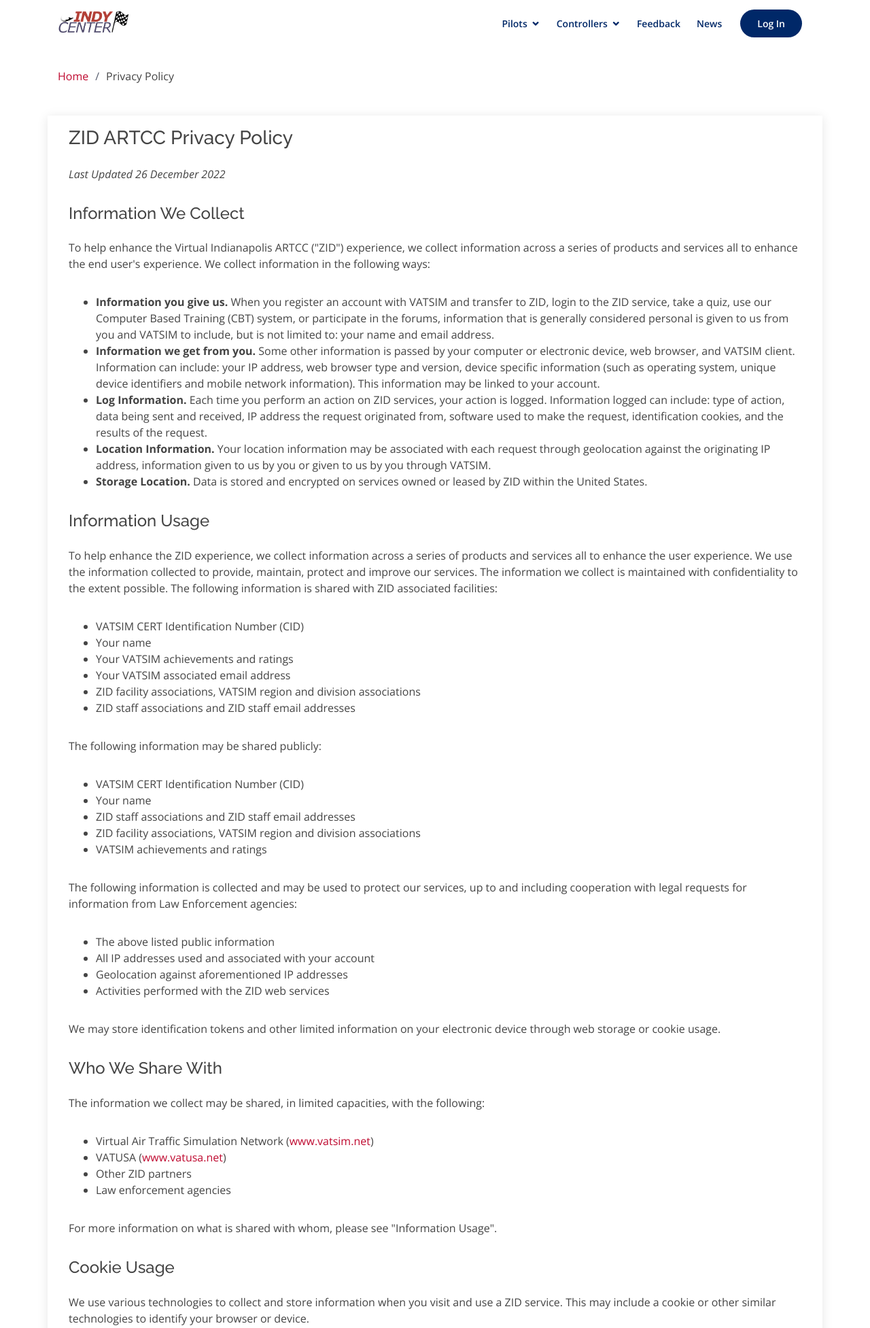
After one commit to zid-wm/zid-web, a Django app: page /privacy-policy/ in a window 1280 px wide. The commit adds this page. Shown: the top 1953 px of the page at 68% size. Run offline with Django 3.2, Linux system fonts and the light colour scheme; parts of the project's set-up code (start-up, migrations or seed data) failed here and were passed over; some libraries are stand-ins or nearby versions.

Commit message:
Add privacy policy

```diff
--- /dev/null
+++ b/apps/views/templates/privacy_policy.html
@@ -0,0 +1,125 @@
+{% extends 'mainTemplate.html' %}
+
+{% block breadcrumbs %}
+<li><a href="/">Home</a></li>
+<li>Privacy Policy</li>
+{% endblock %}
+
+{% block body %}
+<section id="about" class="about">
+    <div class="container">
+        <div class="row m-3 pt-3">
+            <h3>ZID ARTCC Privacy Policy</h3>
+        </div>
+        <div class="row m-3">
+            <p><i>Last Updated 26 December 2022</i></p>
+        </div>
+
+        <div class="row m-3">
+            <h4>Information We Collect</h4>
+        </div>
+        <div class="row m-3">
+            <p>To help enhance the Virtual Indianapolis ARTCC ("ZID") experience, we collect information across a series of products and services all to enhance the end user's experience. We collect information in the following ways:</p>
+        </div>
+        <div class="row m-3">
+            <ul>
+                <li><strong>Information you give us.</strong> When you register an account with VATSIM and transfer to ZID, login to the ZID service, take a quiz, use our Computer Based Training (CBT) system, or participate in the forums, information that is generally considered personal is given to us from you and VATSIM to include, but is not limited to: your name and email address.</li>
+                <li><strong>Information we get from you.</strong> Some other information is passed by your computer or electronic device, web browser, and VATSIM client. Information can include: your IP address, web browser type and version, device specific information (such as operating system, unique device identifiers and mobile network information). This information may be linked to your account.</li>
+                <li><strong>Log Information.</strong> Each time you perform an action on ZID services, your action is logged. Information logged can include: type of action, data being sent and received, IP address the request originated from, software used to make the request, identification cookies, and the results of the request.</li>
+                <li><strong>Location Information.</strong> Your location information may be associated with each request through geolocation against the originating IP address, information given to us by you or given to us by you through VATSIM.</li>
+                <li><strong>Storage Location.</strong> Data is stored and encrypted on services owned or leased by ZID within the United States.</li>
+            </ul>
+        </div>
+
+        <div class="row m-3">
+            <h4>Information Usage</h4><br/>
+        </div>
+        <div class="row m-3">
+            <p>To help enhance the ZID experience, we collect information across a series of products and services all to enhance the user experience. We use the information collected to provide, maintain, protect and improve our services. The information we collect is maintained with confidentiality to the extent possible. The following information is shared with ZID associated facilities:</p>
+        </div>
+        <div class="row m-3">
+            <ul>
+                <li>VATSIM CERT Identification Number (CID)</li>
+                <li>Your name</li>
+                <li>Your VATSIM achievements and ratings</li>
+                <li>Your VATSIM associated email address</li>
+                <li>ZID facility associations, VATSIM region and division associations</li>
+                <li>ZID staff associations and ZID staff email addresses</li>
+            </ul>
+        </div>
+        <div class="row m-3">
+            <p>The following information may be shared publicly:</p>
+        </div>
+        <div class="row m-3">
+            <ul>
+                <li>VATSIM CERT Identification Number (CID)</li>
+                <li>Your name</li>
+                <li>ZID staff associations and ZID staff email addresses</li>
+                <li>ZID facility associations, VATSIM region and division associations</li>
+                <li>VATSIM achievements and ratings</li>
+            </ul>
+        </div>
+        <div class="row m-3">
+            <p>The following information is collected and may be used to protect our services, up to and including cooperation with legal requests for information from Law Enforcement agencies:</p>
+        </div>
+        <div class="row m-3">
+            <ul>
+                <li>The above listed public information</li>
+                <li>All IP addresses used and associated with your account</li>
+                <li>Geolocation against aforementioned IP addresses</li>
+                <li>Activities performed with the ZID web services</li>
+            </ul>
+        </div>
+        <div class="row m-3">
+            <p>We may store identification tokens and other limited information on your electronic device through web storage or cookie usage.</p>
+        </div>
+
+        <div class="row m-3">
+            <h4>Who We Share With</h4>
+        </div>
+        <div class="row m-3">
+            <p>The information we collect may be shared, in limited capacities, with the following:</p>
+        </div>
+        <div class="row m-3">
+            <ul>
+                <li>Virtual Air Traffic Simulation Network (<a href="https://www.vatsim.net">www.vatsim.net</a>)</li>
+                <li>VATUSA (<a href="https://www.vatusa.net">www.vatusa.net</a>)</li>
+                <li>Other ZID partners</li>
+                <li>Law enforcement agencies</li>
+            </ul>
+        </div>
+        <div class="row m-3">
+            <p>For more information on what is shared with whom, please see "Information Usage".</p>
+        </div>
+
+        <div class="row m-3">
+            <h4>Cookie Usage</h4>
+        </div>
+        <div class="row m-3">
+            <p>We use various technologies to collect and store information when you visit and use a ZID service. This may include a cookie or other similar technologies to identify your browser or device.</p>
+        </div>
+        <div class="row m-3">
+            <p>Our cookies are mainly used as a means of tracking virtual users across the ZID domain. This allows us to know who is requesting and using our services, provide authentication and authorization checks to restricted areas.</p>
+        </div>
+        <div class="row m-3">
+            <p>You may choose to disable cookie usage via your browser, but know that doing so will prevent access and use across restricted areas of the website and severely degrade your experience.</p>
+        </div>
+
+        <div class="row m-3">
+            <h4>Opt Out</h4>
+        </div>
+        <div class="row m-3">
+            <p>Given the nature of our services, it is not possible to opt out of data collection and use our services. But if you desire to opt out and no longer desire to use our services, we will purge all information we have collected upon written request.</p>
+        </div>
+        <div class="row m-3">
+            <p>The first step is to deactivate and request VATSIM to purge your data. Please head to <a href="https://membership.vatsim.net">membership.vatsim.net</a> to do so.</p>
+        </div>
+        <div class="row m-3">
+            <p>After VATSIM has purged your data, please send a written request to ZID's Air Traffic Manager by emailing <a href="mailto:atm@zidartcc.org">atm@zidartcc.org</a>. It is a manual process, so please allow up to 30 days for information to be purged. You will receive an email response once the data has been purged.</p>
+        </div>
+        <div class="row m-3">
+            <p>Note that ZID cannot guarantee that information collected by parties outside of ZID will be purged in the process.</p>
+        </div>
+    </div>
+</section>
+{% endblock %}
--- a/apps/views/views.py
+++ b/apps/views/views.py
@@ -120,6 +120,12 @@
     })
 
 
+def view_privacy_policy(request):
+    return render(request, 'privacy_policy.html', {
+        'page_title': 'Privacy Policy'
+    })
+
+
 def error_400(request, exception):
     LOGGER.error(f'404 Request: {request} Exception: {exception}')
     if request.method == 'POST':
--- a/templates/partials/footer.html
+++ b/templates/partials/footer.html
@@ -14,6 +14,7 @@
                         <li><a href="https://academy.vatusa.net/">Training</a></li>
                         <li><a href="/feedback/">Leave Feedback</a></li>
                         <li><a href="/events/">Events</a></li>
+                        <li><a href="/privacy-policy/">Privacy Policy</a></li>
                         <!--<li><a href="#">IDS</a></li>-->
                     </ul>
                 </div>
--- a/zid_web/urls.py
+++ b/zid_web/urls.py
@@ -31,6 +31,7 @@
 urlpatterns = [
     path('admin/', admin.site.urls),
     path('', views.view_home, name='home'),
+    path('privacy-policy/', views.view_privacy_policy, name='privacy-policy'),
 
     # Administration
     path('audit-log/', administration.view_audit_log, name='audit-log'),
```
